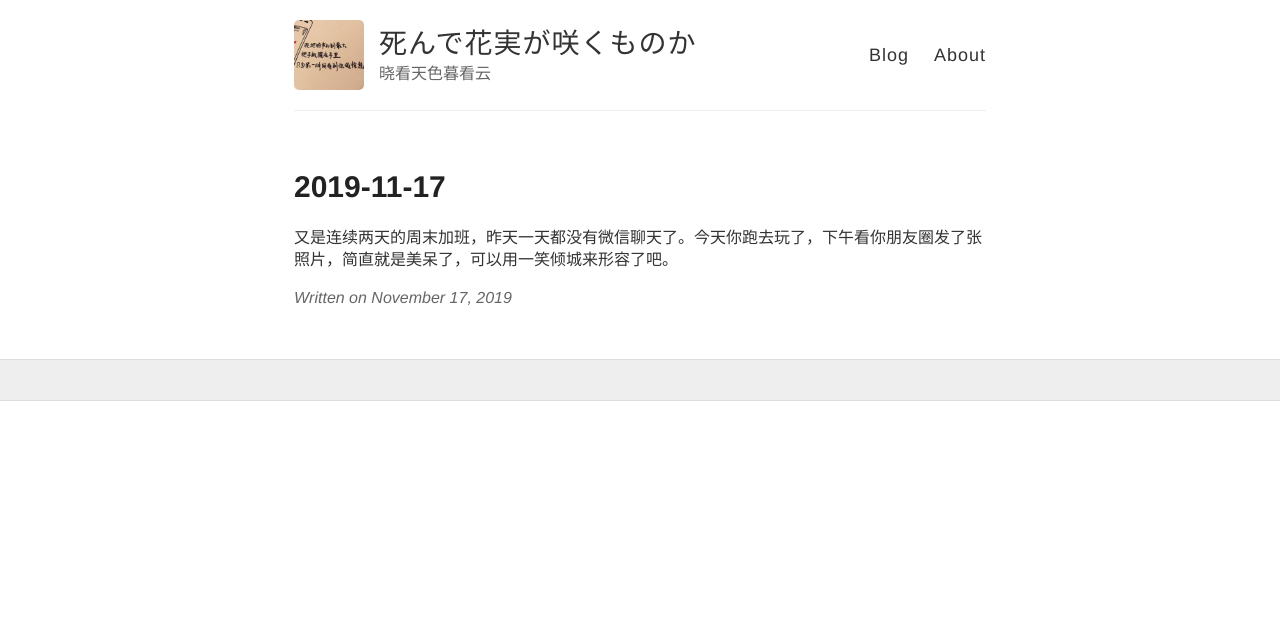
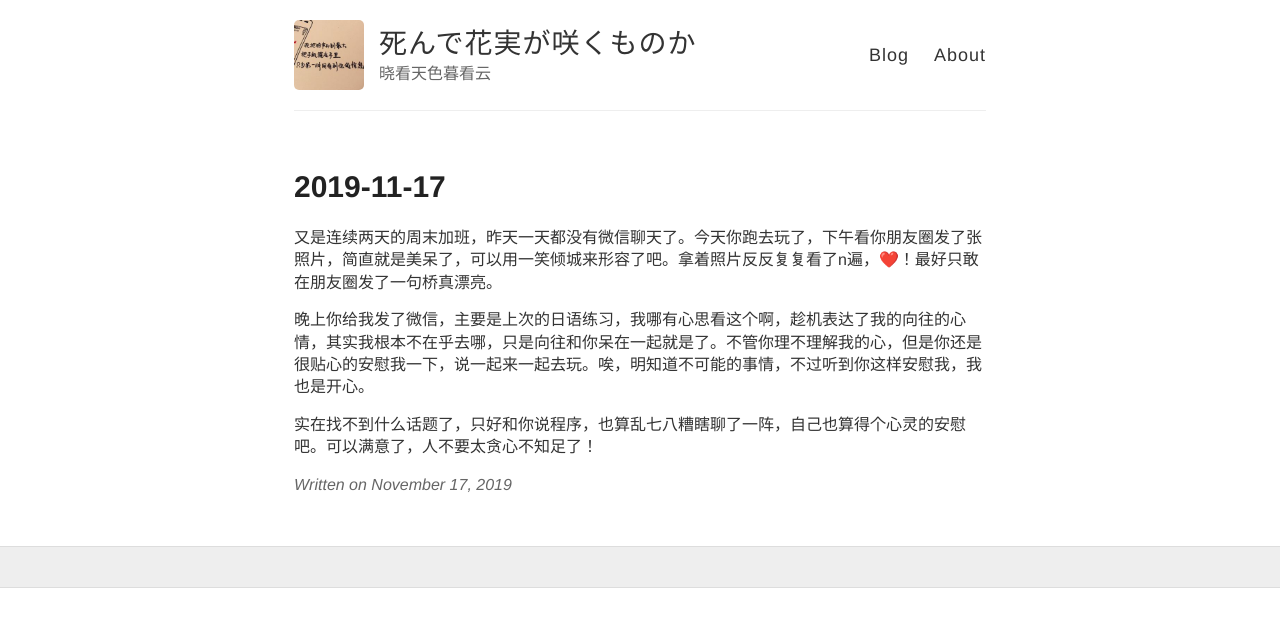
Before and after one commit to wiki650/wiki650.github.io, a Jekyll site: the page built from _posts/2019-11-17-wiki20191117.md, in a window 1280 px wide. Shown: the top 627 px of the page. Built offline with Jekyll 4.4.1, drawn with Linux system fonts in a browser that asks for light colours; comment, search, counter and statistics services are not loaded.

Commit message:
Update 2019-11-17-wiki20191117.md

```diff
--- a/_posts/2019-11-17-wiki20191117.md
+++ b/_posts/2019-11-17-wiki20191117.md
@@ -3,4 +3,8 @@ layout: post
 title: 2019-11-17
 ---
 
-又是连续两天的周末加班，昨天一天都没有微信聊天了。今天你跑去玩了，下午看你朋友圈发了张照片，简直就是美呆了，可以用一笑倾城来形容了吧。
+又是连续两天的周末加班，昨天一天都没有微信聊天了。今天你跑去玩了，下午看你朋友圈发了张照片，简直就是美呆了，可以用一笑倾城来形容了吧。拿着照片反反复复看了n遍，❤️！最好只敢在朋友圈发了一句桥真漂亮。
+
+晚上你给我发了微信，主要是上次的日语练习，我哪有心思看这个啊，趁机表达了我的向往的心情，其实我根本不在乎去哪，只是向往和你呆在一起就是了。不管你理不理解我的心，但是你还是很贴心的安慰我一下，说一起来一起去玩。唉，明知道不可能的事情，不过听到你这样安慰我，我也是开心。
+
+实在找不到什么话题了，只好和你说程序，也算乱七八糟瞎聊了一阵，自己也算得个心灵的安慰吧。可以满意了，人不要太贪心不知足了！
```
